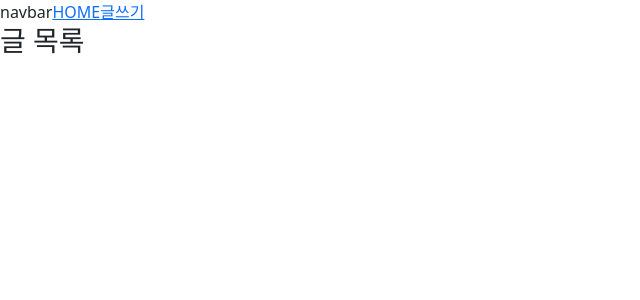
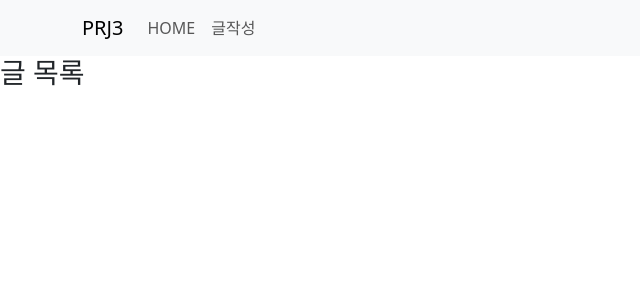
Before and after one commit to minki-jeon/prj3, a React (Vite) app in the folder frontend/: page / in a window 1280 px wide. Shown: the top 300 px of the page, without its empty margins (0-640 px from the left). Built offline with nearby package versions, Linux system fonts and the light colour scheme.

Commit message:
Navbar 추가, 부트스트랩 적용

```diff
--- a/frontend/src/common/AppNavBar.jsx
+++ b/frontend/src/common/AppNavBar.jsx
@@ -1,11 +1,21 @@
 import { Link } from "react-router";
+import { Container, Nav, Navbar } from "react-bootstrap";
 
 export function AppNavBar() {
   return (
     <div>
-      navbar
-      <Link to="/">HOME</Link>
-      <Link to="/board/add">글쓰기</Link>
+      <Navbar expand="lg" className="bg-body-tertiary">
+        <Container>
+          <Navbar.Brand>PRJ3</Navbar.Brand>
+          <Navbar.Toggle aria-controls="basic-navbar-nav" />
+          <Navbar.Collapse id="basic-navbar-nav">
+            <Nav className="me-auto">
+              <Nav.Link href="/">HOME</Nav.Link>
+              <Nav.Link href="/board/add">글작성</Nav.Link>
+            </Nav>
+          </Navbar.Collapse>
+        </Container>
+      </Navbar>
     </div>
   );
 }
```
